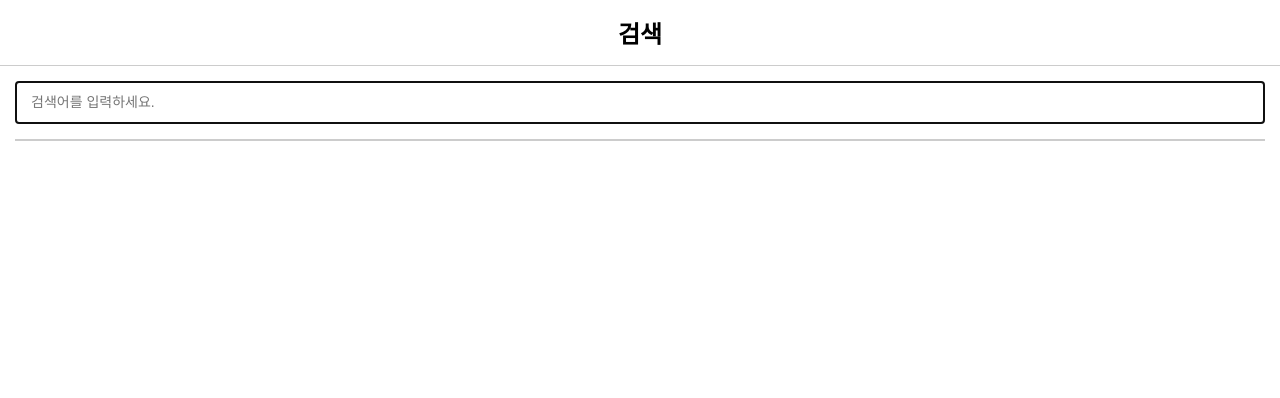
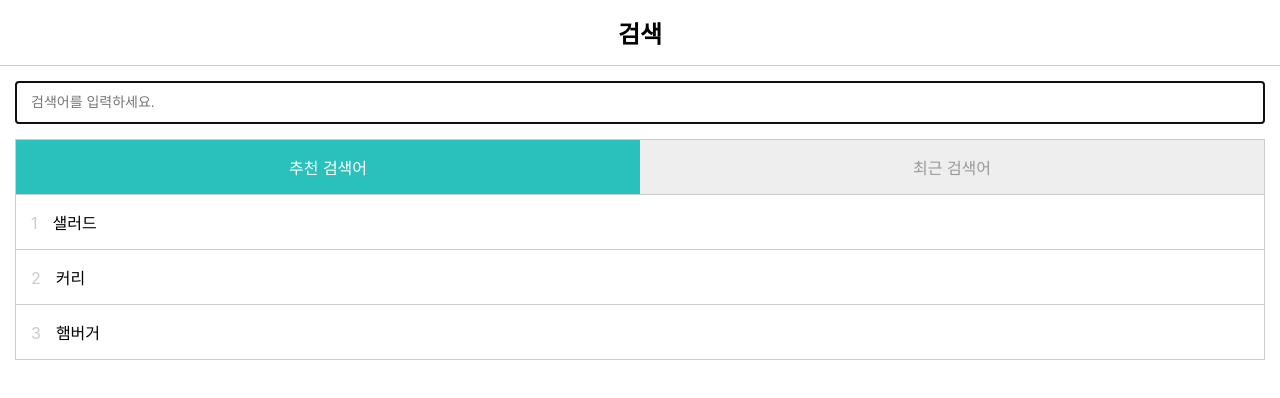
Before and after one commit to kih7485/react-sample, a React (Vite) app in the folder 5-component/: page / in a window 1280 px wide. Shown: the top 398 px of the page. Built offline with nearby package versions, Linux system fonts and the light colour scheme.

Commit message:
키워드 추가

```diff
--- a/5-component/src/App.jsx
+++ b/5-component/src/App.jsx
@@ -3,30 +3,30 @@ import Header from './components/Header'
 import SearchForm from './components/SearchForm'
 import SearchResult from './components/SearchResult'
 import store from '../src/Store.js'
+import Tabs, { TabType } from './components/Tabs'
+import KeywordList from './components/KeywordList'
 function App() {
   const [state, setState] = useState({
     searchKeyword: ""
     , searchResult: []
     , submitted: false
+    , selectedTab: TabType.KEYWORD
   })
 
   const search = searchKeyword => {
-    console.log(searchKeyword, "searchKeyword");
-
-    const searchResult = store.search(state.searchKeyword);
-    console.log(searchResult)
-
-    setState({searchResult, submitted:true})
+    console.log(searchKeyword, "searchKeyword")
+    const searchResult = store.search(searchKeyword);
+    setState(state => ({...state, searchKeyword, searchResult, submitted:true}) )
   }
   const handleReset = () => {
     console.log("reset");
-    setState({searchKeyword:"", submitted:false})
+    setState(state => ({...state, searchKeyword:"", submitted:false}))
   }
   const handleChangeInput = searchKeyword => {
     if (searchKeyword.length <= 0) {
       handleReset();
     }
-    setState({ searchKeyword });
+    setState(state => ({...state, searchKeyword }));
   }
   return (
     <>
@@ -39,8 +39,15 @@ function App() {
         />
 
       <div className='content'>
-        {state.submitted && <SearchResult data={state.searchResult}/>}
+          {state.submitted ? <SearchResult data={state.searchResult} /> :
+            <>
+              <Tabs selectedTab={state.selectedTab} onChange={(selectedTab) => setState(state => ({ ...state, selectedTab }))} />
+              {state.selectedTab === TabType.KEYWORD && <KeywordList onClick={(keyword) => search(keyword)}/>}
+              {state.selectedTab === TabType.HISTORY && <>Todo: 최근검색어</>}
+            </>
+          }
       </div>
+
       </div>
     </>
   )
--- /dev/null
+++ b/5-component/src/components/KeywordList.jsx
@@ -0,0 +1,29 @@
+import React, { useState,useEffect } from 'react';
+import store from '../Store.js'
+import List from './List.jsx';
+
+function KeywordList({onClick}){
+    const [state, setState] = useState({ data: [] });
+    useEffect(() => {
+        const data = store.getKeywordList();
+        setState({ data });
+    }, []);
+    return (
+        <>
+            <ul className='list'>
+                {state.data.map((item, index) => {
+                    return (
+                        <List key={item.id} item={item} index={index} onClick={onClick}>
+                            <span className="number">{index + 1}</span>
+                            <span>{item.keyword}</span>
+                        </List>
+                    )
+                })}
+            </ul>
+
+        </>
+    )
+
+}
+
+export default KeywordList;
--- /dev/null
+++ b/5-component/src/components/List.jsx
@@ -0,0 +1,16 @@
+import React, { cloneElement, useState } from 'react';
+
+
+export const renderItem = (item, index) => {
+        throw "renderItem() 을 구현하세요";
+}
+
+function List({onClick, children,item, index}) {
+    return (
+        <li onClick={() => onClick(item.keyword)}>
+            {children}
+        </li>
+  );
+}
+
+export default List;
--- a/5-component/src/components/SearchForm.jsx
+++ b/5-component/src/components/SearchForm.jsx
@@ -3,8 +3,7 @@ import React from 'react';
 function SearchForm({value, onChange, onReset, onSubmit}) {
     const handleSubmit = event => {
         event.preventDefault();
-        console.log(event, "target")
-        onSubmit();
+        onSubmit(event.target[0].value);
     }
     const handleReset = () => {
         onReset();
--- /dev/null
+++ b/5-component/src/components/Tabs.jsx
@@ -0,0 +1,32 @@
+import React from 'react';
+
+
+export const TabType = {
+  KEYWORD: "KEYWORD",
+  HISTORY: "HISTORY",
+};
+
+export const TabLabel = {
+  [TabType.KEYWORD]: "추천 검색어",
+  [TabType.HISTORY]: "최근 검색어",
+};
+
+function Tabs({selectedTab, onChange }) {
+    return <>
+        <ul className="tabs">
+          {Object.values(TabType).map((tabType) => {
+            return (
+              <li
+                className={selectedTab === tabType ? "active" : ""}
+                key={tabType}
+                onClick={() => onChange(tabType)}
+              >
+                {TabLabel[tabType]}
+              </li>
+            );
+          })}
+        </ul>
+      </>
+}
+
+export default Tabs;
```
